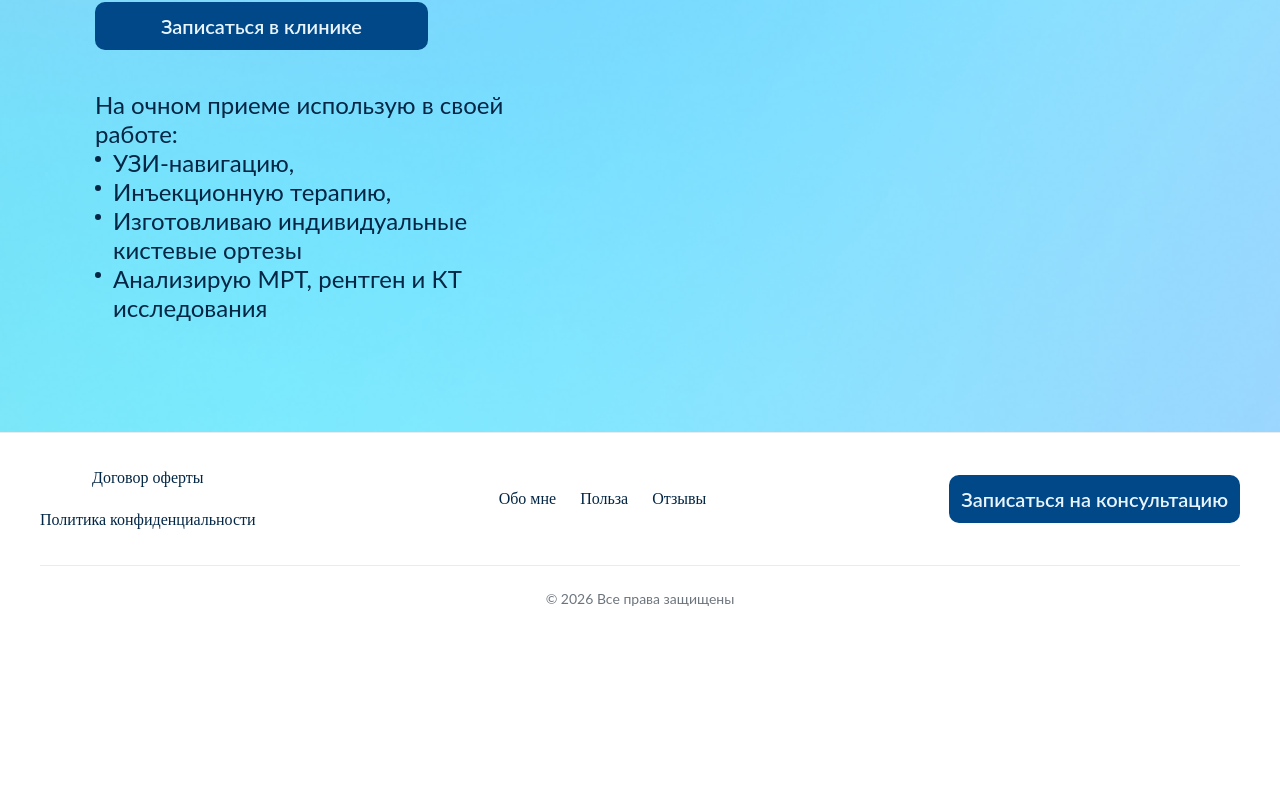
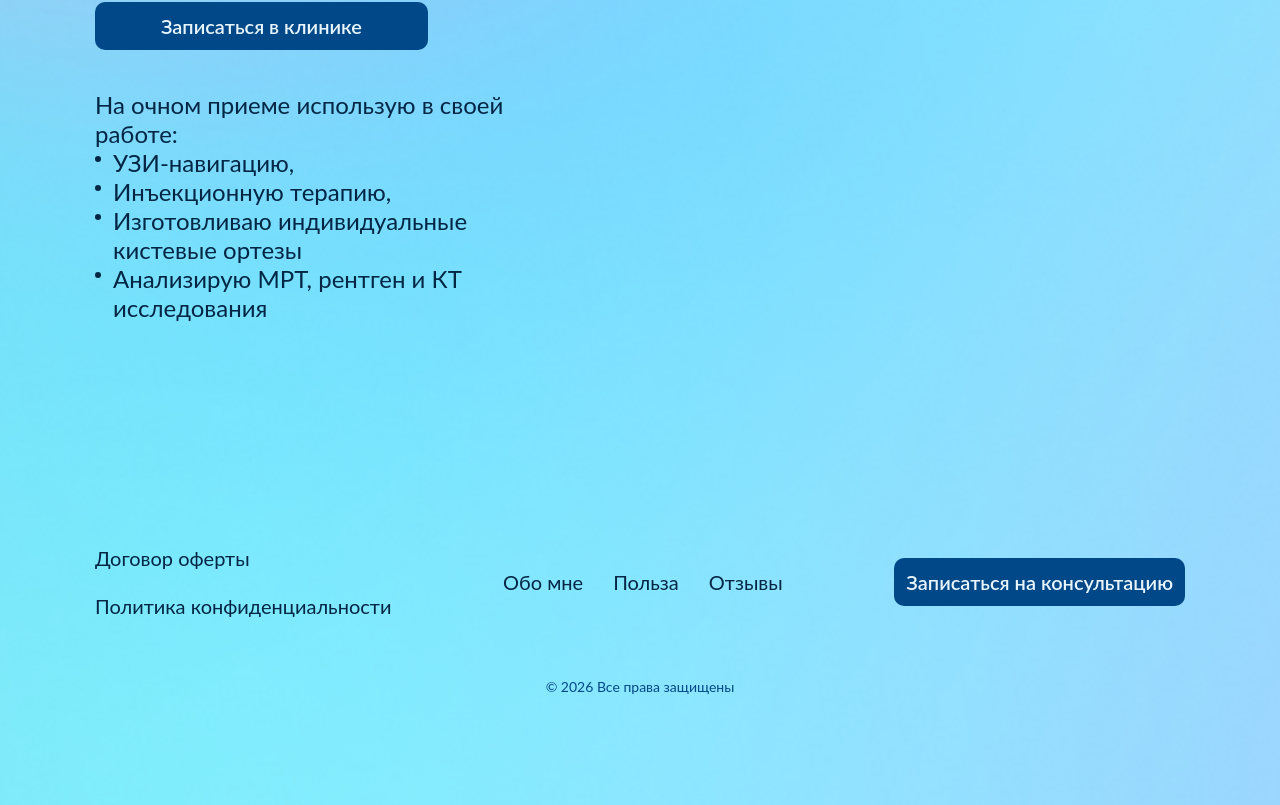
Before and after one commit to Nadya-Semyonova/doctorSavelieva, a React (Vite) app: page / in a window 1280 px wide. Shown: the part 1305-2110 px from the top of the page. Before the commit the page ends 1936 px from the top, so only its background shows below. Built offline with nearby package versions, Linux system fonts and the light colour scheme.

Commit message:
fixes:поправлен футер и variables по макету

```diff
--- a/src/assets/images/IconsSvg/Waves.tsx
+++ b/src/assets/images/IconsSvg/Waves.tsx
@@ -2,7 +2,7 @@ export const WaveHero = () => (
   <svg viewBox="0 0 1447 664" preserveAspectRatio="none">
     <path
       d="M-6.00026 650L11.088 653.867C98.4902 673.647 190.003 663.504 270.952 625.066L346.475 589.205C462.963 533.892 596.319 525.724 718.688 566.408L931.711 637.231C1142.59 707.343 1371.07 597.493 1448 389L1448 0L727 0L-6.00005 0L-6.00026 650Z"
-      fill="var(--bg-secondary)"
+      fill="var(--bg-primary)"
     />
   </svg>
 )
@@ -21,7 +21,7 @@ export const WaveReviews = () => (
     <path d="M1638 886L1577.31 854.812C1441.14 784.833 1280.42 781.097 1141.14 844.673L782.919 1008.19C628.659 1078.61 457.555 1103.71 289.569 1080.57L141.426 1060.16C102.481 1054.79 62.8229 1058.49 25.5427 1070.97L-71.0682 1103.3C-89.7191 1109.55 -109 1095.67 -109 1076L14.5 574H1445.5L1638 886Z"
     fill="var(--bg-secondary)"/>
     <path d="M-213 83.405L-60.7108 249.743C24.3845 342.689 148.304 390.099 273.708 377.69L614.292 343.986C671.665 338.308 729.588 342.596 785.499 356.659L999.04 410.372C1199.55 460.807 1405.45 350.123 1474 155.059L1528.48 0L1447.5 723L1 750L-213 83.405Z"
-    fill="var(--bg-secondary)"/>
+    fill="var(--bg-primary)"/>
   </svg>
 
 )
@@ -29,8 +29,8 @@ export const WaveReviews = () => (
 export const WaveAddress = () => (
   <svg viewBox="0 0 1447 853" fill="none">
     <path d="M-5.04419 363.854L-13.6214 238.592C-15.2041 215.477 -14.7756 192.268 -12.3406 169.228L-5.0441 100.185L6.62904 94.428C128.931 34.1099 270.562 26.3619 398.714 72.9788L1065.54 315.544C1214.65 369.786 1381.73 330.76 1491.39 216.074L1570 133.854L1532.71 585.854L23.4146 363.854H-5.04419Z"
-    fill="var(--bg-secondary)"/>
+    fill="var(--bg-primary)"/>
     <path d="M1641 852.854L1460.7 772.851C1380.95 737.47 1293.34 723.567 1206.57 732.525L786.265 775.911C741.625 780.519 696.568 779.096 652.307 771.68L337 718.854L94.9014 679.328C28.6979 668.519 -39.1609 674.533 -102.431 696.817L-165 718.854L-6.00012 284.854L1446.5 395.854L1641 852.854Z"
-    fill="var(--bg-secondary)"/>
+    fill="var(--bg-primary)"/>
   </svg>
 )
--- a/src/layouts/Footer/Footer.module.css
+++ b/src/layouts/Footer/Footer.module.css
@@ -1,14 +1,12 @@
 .footer {
-  background-color: var(--bg-primary);
-  border-top: 1px solid var(--border-color-light);
-  padding: var(--spacing-xl) 0 var(--spacing-lg);
-  margin-top: auto;
+padding: 110px 95px;
+display:flex;
+justify-content: space-between;
+margin-top: auto;
+font-family: var( --font-secondary);
 }
 
 .container {
-  max-width: var(--container-max-width);
-  margin: 0 auto;
-  padding: 0 var(--container-padding);
   width: 100%;
 }
 
@@ -25,6 +23,7 @@
 .legalSection {
   display: flex;
   flex-direction: column;
+  align-items: start;
   gap: var(--spacing-md);
   flex-shrink: 0;
 }
@@ -32,7 +31,7 @@
 .legalLink {
   background: transparent;
   color: var(--color-text);
-  font-size: var(--font-size-base);
+  font-size: var( --font-size-lg);
   font-weight: var(--font-weight-regular);
   text-decoration: none;
   padding: var(--spacing-xs) 0;
@@ -43,7 +42,7 @@
 }
 
 .legalLink:hover {
-  color: var(--color-primary);
+  color: var(--button-bg-color-white);
 }
 
 .legalLink:hover::after {
@@ -54,7 +53,7 @@
 .navSection {
   display: flex;
   flex-direction: row;
-  gap: var(--spacing-lg);
+  gap: 30px;
   flex-wrap: wrap;
   flex-shrink: 0;
 }
@@ -62,7 +61,7 @@
 .anchorLink {
   background: transparent;
   color: var(--color-text);
-  font-size: var(--font-size-base);
+  font-size: var( --font-size-lg);
   font-weight: var(--font-weight-regular);
   text-decoration: none;
   padding: var(--spacing-xs) 0;
@@ -73,7 +72,7 @@
 }
 
 .anchorLink:hover {
-  color: var(--color-primary);
+  color: var(--button-bg-color-white);
 }
 
 .anchorLink:hover::after {
@@ -87,12 +86,12 @@
 
 .ctaButton {
   display: inline-block;
-  background: transparent;
+  background: var(--button-bg-color-blue);
   color: var(--color-primary);
   font-size: var(--font-size-base);
-  font-weight: var(--font-weight-medium);
+  font-weight: var(--font-weight-bold);
   text-decoration: none;
-  padding: var(--spacing-sm) var(--spacing-lg);
+  padding: 7px 23px;
   border: 2px solid var(--color-primary);
   border-radius: var(--border-radius-md);
   transition: all var(--transition-base);
@@ -102,7 +101,7 @@
 }
 
 .ctaButton:hover {
-  background-color: var(--color-primary);
+  background-color: var( --button-bg-color-white);
   color: var(--text-inverse);
   transform: translateY(-2px);
   box-shadow: var(--shadow-sm);
--- a/src/layouts/Header/Header.module.css
+++ b/src/layouts/Header/Header.module.css
@@ -52,7 +52,7 @@
 }
 
 .navLink:hover {
-  color: var(--color-primary);
+  color: var(--button-bg-color-white);
 }
 
 .navLink:active {
@@ -90,9 +90,10 @@
 }
 
 .buttonConsultation:hover {
-  background-color: var(--color-primary-dark);
-  transform: translateY(-1px);
-  box-shadow: var(--shadow-md);
+  background-color: var( --button-bg-color-white);
+  color: var(--text-inverse);
+  transform: translateY(-2px);
+  box-shadow: var(--shadow-sm);
 }
 
 .buttonConsultation:active {
--- a/src/styles/variables.css
+++ b/src/styles/variables.css
@@ -4,40 +4,17 @@
        ====================================================================== */
 
   /* Основные цвета бренда */
-  --color-primary: #007bff; /* Основной синий */
-  --color-secondary: #6c757d; /* Серый */
-  --color-accent: #ff6b6b; /* Акцентный (красный/оранжевый) */
-  --color-text: #032645; /* Цвет текста */
+  --color-text:rgba(3, 38, 69, 1); /* Цвет текста */
 
-  /* Оттенки primary */
-  --color-primary-light: #4da3ff;
-  --color-primary-dark: #0056b3;
-
-  /* Цвета фона */
-  --bg-primary: #ffffff; /* Основной фон */
-  --bg-secondary: #f8f9fa; /* Вторичный фон */
-  --bg-tertiary: #e9ecef; /* Третичный фон */
-  --bg-dark: #343a40; /* Темный фон */
+ /* Цвета фона */
+  --bg-primary: rgba(248, 252, 255, 1); /* Основной фон */
+  --bg-secondary: rgba(0, 72, 135, 1); /* Вторичный фон */
 
   /* Цвета текста */
-  --text-primary: #212529; /* Основной текст */
-  --text-secondary: #6c757d; /* Вторичный текст */
-  --text-muted: #adb5bd; /* Бледный текст */
-  --text-light: #f8f9fa; /* Светлый текст (на темном фоне) */
-  --text-inverse: #ffffff; /* Инверсный текст */
+  --text-primary:rgba(3, 38, 69, 1); /* Основной текст */
+  --text-secondary: rgba(0, 72, 135, 1); /* Вторичный текст */
 
-  /* Цвета состояний */
-  --color-success: #28a745; /* Успех (зеленый) */
-  --color-warning: #ffc107; /* Предупреждение (желтый) */
-  --color-danger: #dc3545; /* Ошибка/Опасность (красный) */
-  --color-info: #17a2b8; /* Информация (голубой) */
-
-  /* Цвета границ */
-  --border-color: #dee2e6;
-  --border-color-light: #e9ecef;
-  --border-color-dark: #ced4da;
-
-  /* Цвета кнопки */
+/* Цвета кнопки */
   --button-bg-color-blue: rgba(0, 72, 135, 1);
   --button-bg-color-white: rgba(255, 255, 255, 1);
   --button-text-color-blue: rgba(232, 245, 255, 1);
@@ -69,15 +46,7 @@
   --font-weight-semibold: 600;
   --font-weight-bold: 700;
 
-  /* Высота строки */
-  --line-height-tight: 1.2;
-  --line-height-base: 1.5;
-  --line-height-loose: 1.8;
 
-  /* Межбуквенный интервал */
-  --letter-spacing-tight: -0.02em;
-  --letter-spacing-base: normal;
-  --letter-spacing-wide: 0.02em;
 
   /* ======================================================================
        Отступы и интервалы
```
